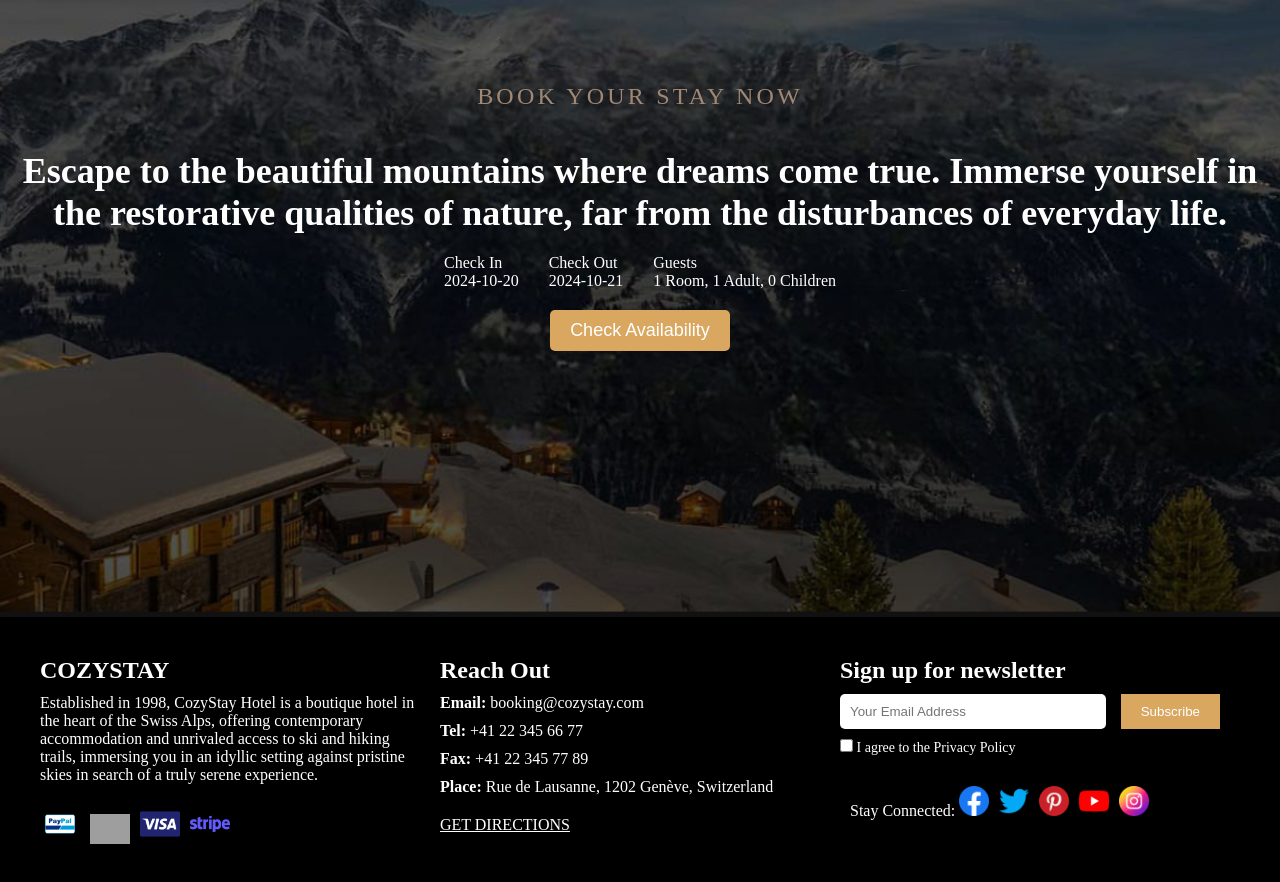
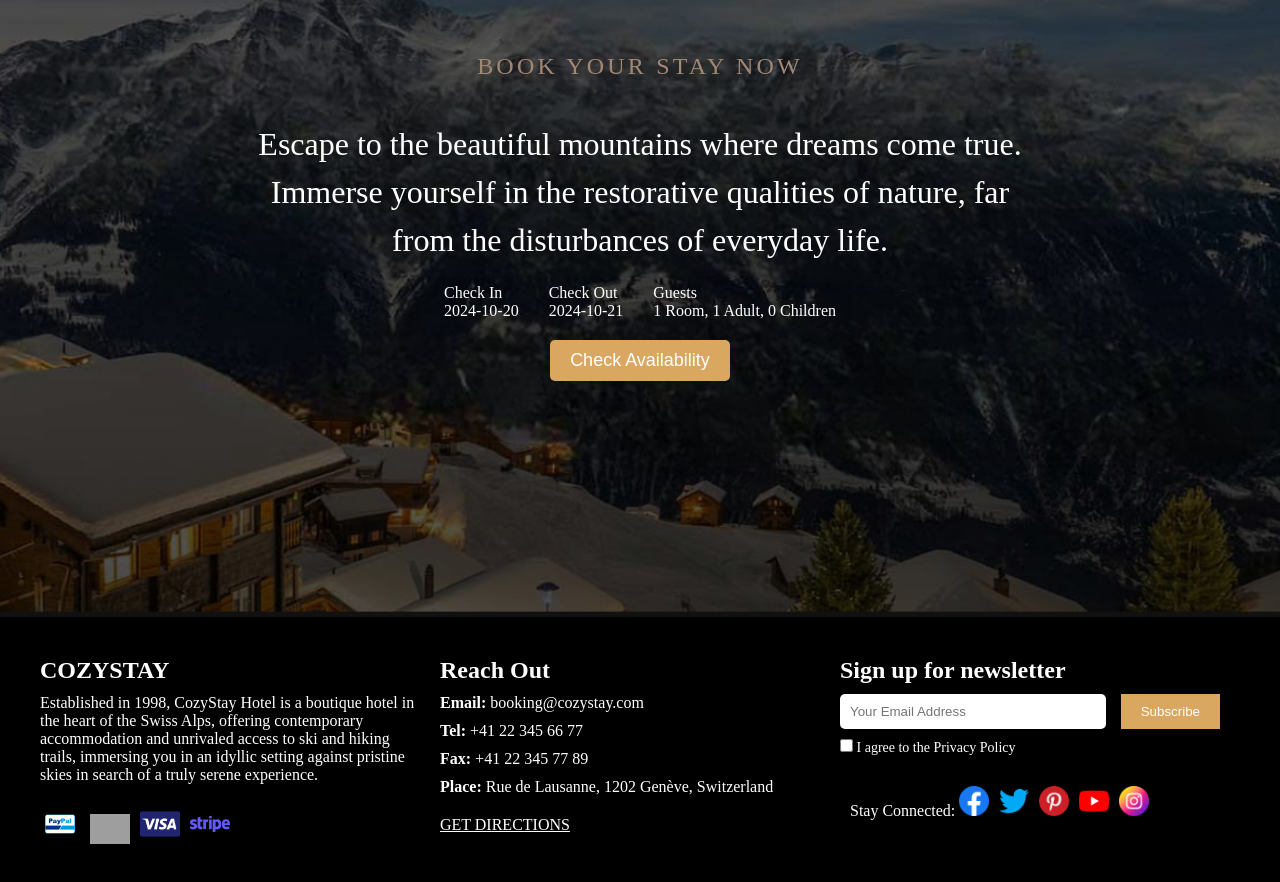
Before and after one commit to Debajyoti045/Mountain-Hotel, a React (Vite) app: page / in a window 1280 px wide. Shown: the part 5562-6444 px from the top of the page. Built offline with nearby package versions, Linux system fonts and the light colour scheme; grey boxes are pictures that could not be loaded.

Commit message:
fix the last text styling

```diff
--- a/src/CSS/BeforeFooterComp.css
+++ b/src/CSS/BeforeFooterComp.css
@@ -21,9 +21,13 @@
   }
 
   .big-text {
-    font-size: 36px;
-    margin-bottom: 20px;
+    font-size: 2rem;
     color: white;
+    font-weight: 500;
+    line-height: 1.5;
+    max-width: 800px;
+    margin: 0 auto;
+    padding-bottom: 20px;
   }
 
   .check-info {
```
